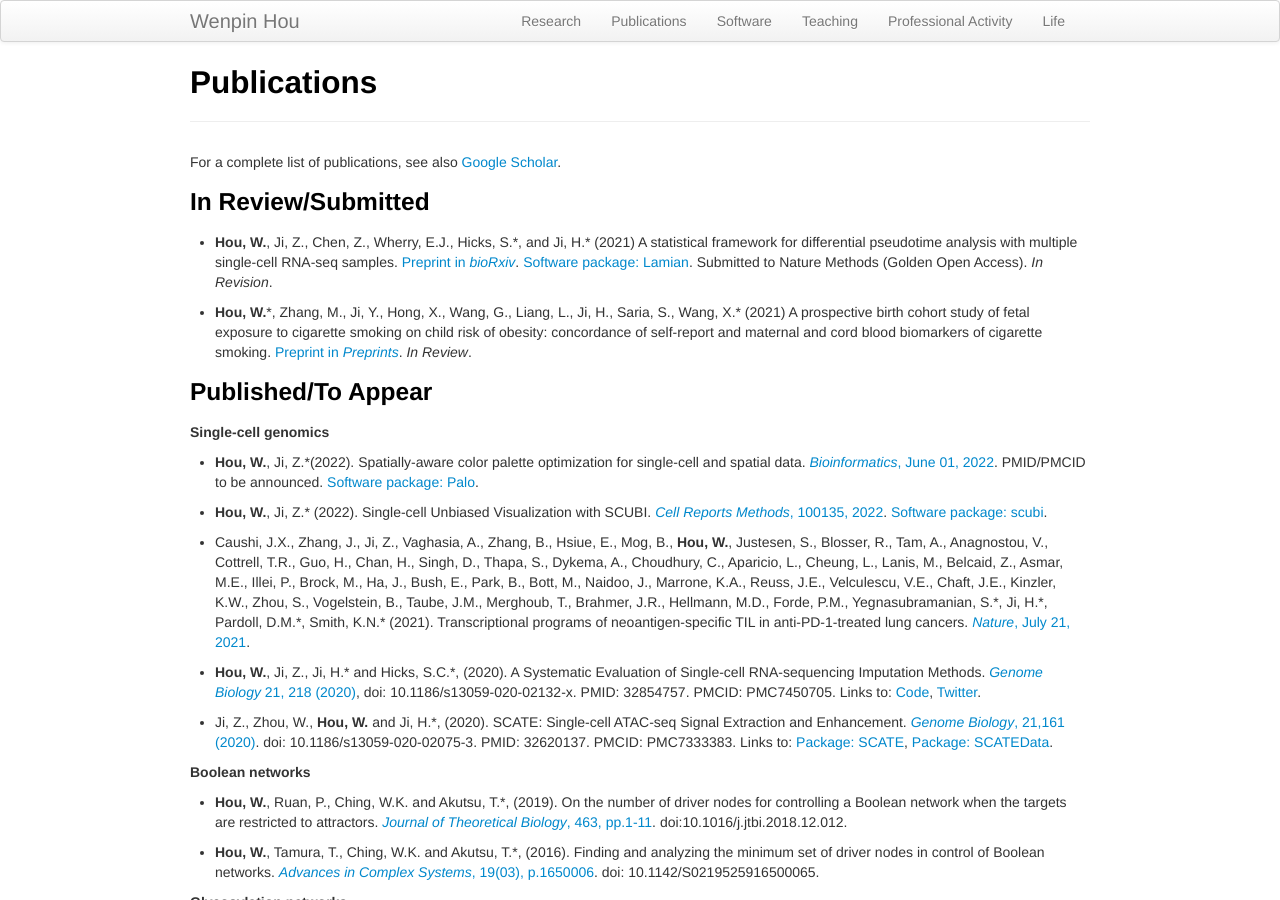
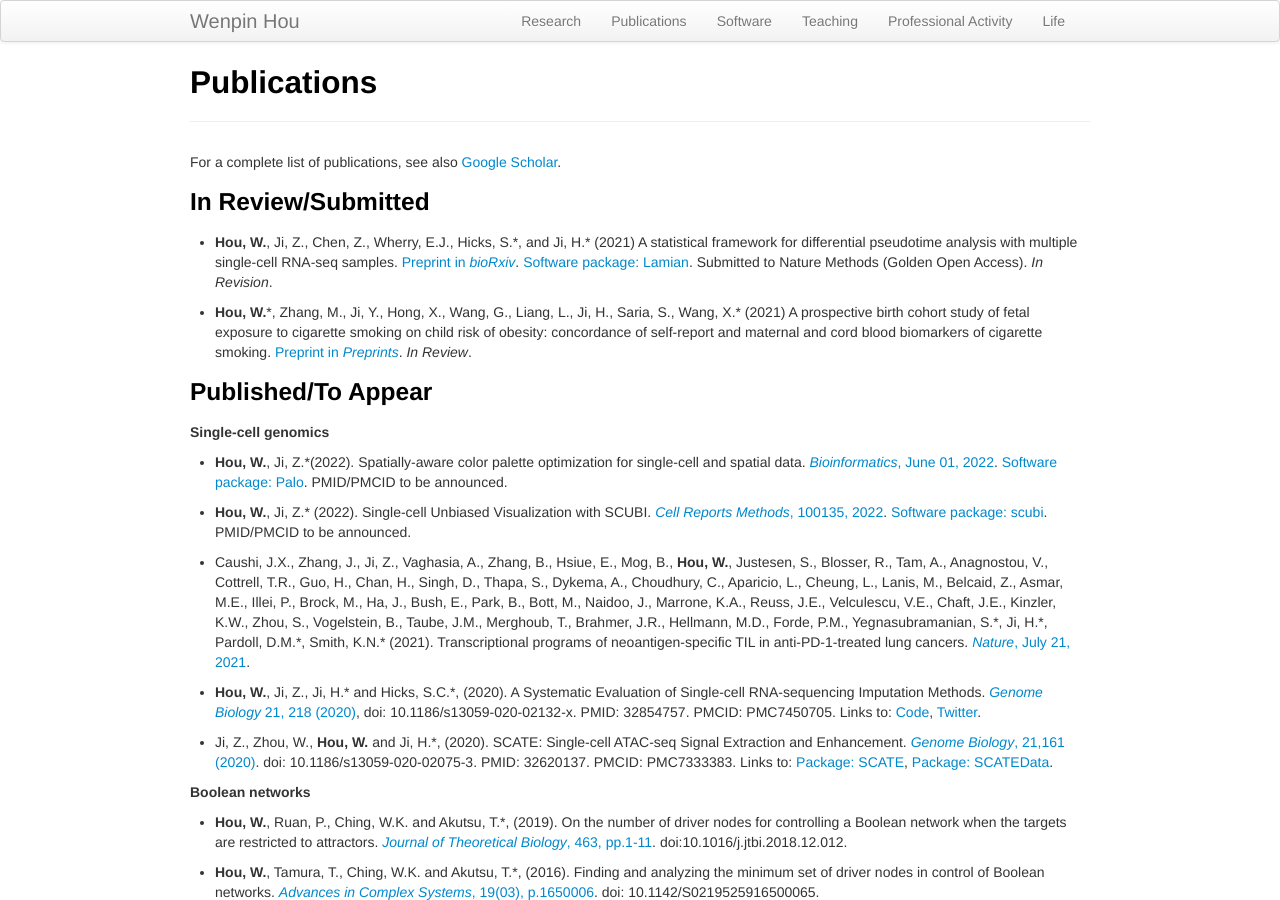
Before and after one commit to Winnie09/Wenpin_Hou, a Jekyll site: the page built from pages/publications.md, in a window 1280 px wide and 900 px high. Built offline with Jekyll 4.4.1, drawn with Linux system fonts in a browser that asks for light colours.

Commit message:
make changes

```diff
--- a/pages/publications.md
+++ b/pages/publications.md
@@ -19,10 +19,10 @@
 ### Published/To Appear
 ##### Single-cell genomics
 
-- **Hou, W.**, Ji, Z.\*(2022). Spatially-aware color palette optimization for single-cell and spatial data. [*Bioinformatics*, June 01, 2022](https://doi.org/10.1093/bioinformatics/btac368). PMID/PMCID to be announced. [Software package: Palo](https://winnie09.github.io/Wenpin_Hou/pages/Palo.html).
+- **Hou, W.**, Ji, Z.\*(2022). Spatially-aware color palette optimization for single-cell and spatial data. [*Bioinformatics*, June 01, 2022](https://doi.org/10.1093/bioinformatics/btac368). [Software package: Palo](https://winnie09.github.io/Wenpin_Hou/pages/Palo.html). PMID/PMCID to be announced.
 
 
-- **Hou, W.**, Ji, Z.\* (2022). Single-cell Unbiased Visualization with SCUBI.  [*Cell Reports Methods*, 100135, 2022](https://www.cell.com/cell-reports-methods/fulltext/S2667-2375(21)00204-6). [Software package: scubi](https://winnie09.github.io/Wenpin_Hou/pages/SCUBI.html).
+- **Hou, W.**, Ji, Z.\* (2022). Single-cell Unbiased Visualization with SCUBI.  [*Cell Reports Methods*, 100135, 2022](https://www.cell.com/cell-reports-methods/fulltext/S2667-2375(21)00204-6). [Software package: scubi](https://winnie09.github.io/Wenpin_Hou/pages/SCUBI.html).  PMID/PMCID to be announced.
 
 - Caushi, J.X., Zhang, J.,  Ji, Z., Vaghasia, A., Zhang, B., Hsiue, E., Mog, B., **Hou, W.**, Justesen, S., Blosser, R., Tam, A., Anagnostou, V., Cottrell, T.R., Guo, H., Chan, H.,  Singh, D., Thapa, S., Dykema, A., Choudhury, C., Aparicio, L., Cheung, L., Lanis, M., Belcaid, Z., Asmar, M.E., Illei, P.,  Brock, M., Ha, J., Bush, E., Park, B.,  Bott, M.,  Naidoo, J., Marrone, K.A., Reuss, J.E., Velculescu, V.E., Chaft, J.E., Kinzler, K.W., Zhou, S., Vogelstein, B., Taube, J.M., Merghoub, T., Brahmer, J.R., Hellmann, M.D., Forde, P.M., Yegnasubramanian, S.\*, Ji, H.\*, Pardoll, D.M.\*,  Smith, K.N.\* (2021). Transcriptional programs of neoantigen-specific TIL in anti-PD-1-treated lung cancers. [*Nature*, July 21, 2021](https://www.nature.com/articles/s41586-021-03752-4#citeas).
 
```
